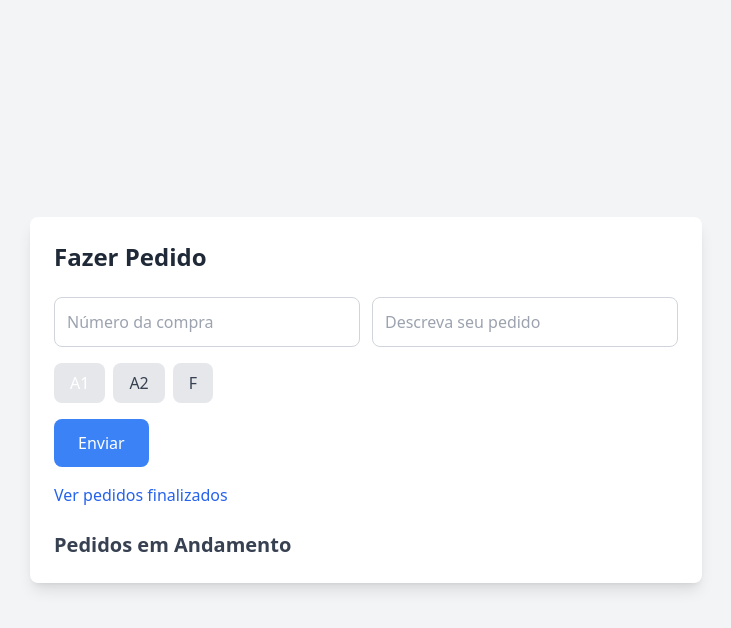
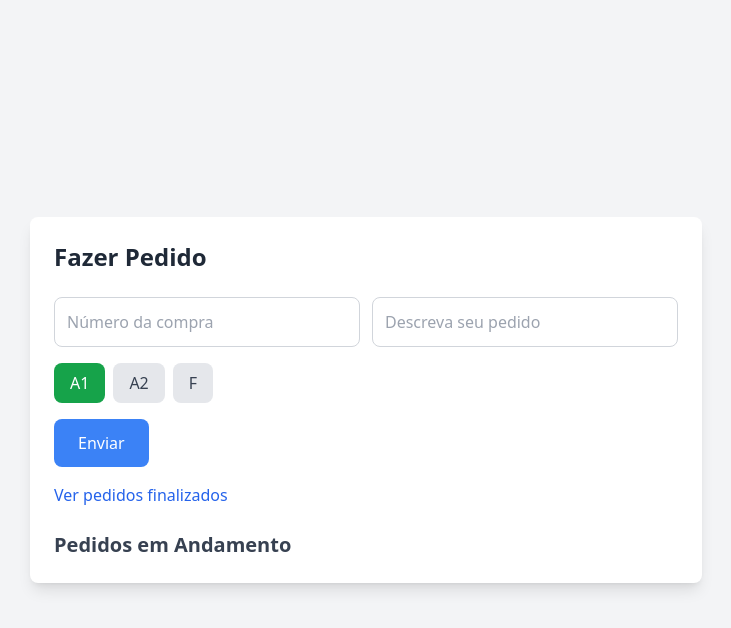
Before and after one commit to fabiohenridev/nordestaofrfont, a plain HTML site: page index.html in a window 1280 px wide. Both pictures are taken after a click on the button "A1". Shown: the whole page, without its empty margins (274-1005 px from the left). Drawn offline with nearby package versions, Linux system fonts and the light colour scheme; no server answers.

Commit message:
updateee

```diff
--- a/index.html
+++ b/index.html
@@ -77,10 +77,20 @@
 
     function selecionarTipo(tipo) {
       tipoSelecionado = tipo;
-      document.getElementById('tipoA1').classList.remove('bg-blue-500', 'text-white');
-      document.getElementById('tipoA2').classList.remove('bg-blue-500', 'text-white');
-      document.getElementById('tipoF').classList.remove('bg-blue-500', 'text-white');
-      document.getElementById(`tipo${tipo}`).classList.add('bg-blue-500', 'text-white');
+      const buttons = {
+        'A1': { selected: ['bg-green-600', 'text-white'], unselected: ['bg-gray-200', 'text-gray-700'] },
+        'A2': { selected: ['bg-purple-600', 'text-white'], unselected: ['bg-gray-200', 'text-gray-700'] },
+        'F': { selected: ['bg-yellow-600', 'text-white'], unselected: ['bg-gray-200', 'text-gray-700'] }
+      };
+      ['A1', 'A2', 'F'].forEach(t => {
+        const btn = document.getElementById(`tipo${t}`);
+        btn.classList.remove(...buttons[t].selected, ...buttons[t].unselected);
+        if (t === tipo) {
+          btn.classList.add(...buttons[t].selected);
+        } else {
+          btn.classList.add(...buttons[t].unselected);
+        }
+      });
     }
 
     async function enviarPedido() {
@@ -102,9 +112,9 @@
         document.getElementById('numero').value = '';
         document.getElementById('descricao').value = '';
         tipoSelecionado = null;
-        document.getElementById('tipoA1').classList.remove('bg-blue-500', 'text-white');
-        document.getElementById('tipoA2').classList.remove('bg-blue-500', 'text-white');
-        document.getElementById('tipoF').classList.remove('bg-blue-500', 'text-white');
+        document.getElementById('tipoA1').classList.remove('bg-green-600', 'text-white');
+        document.getElementById('tipoA2').classList.remove('bg-purple-600', 'text-white');
+        document.getElementById('tipoF').classList.remove('bg-yellow-600', 'text-white');
         document.getElementById('tipoA1').classList.add('bg-gray-200', 'text-gray-700');
         document.getElementById('tipoA2').classList.add('bg-gray-200', 'text-gray-700');
         document.getElementById('tipoF').classList.add('bg-gray-200', 'text-gray-700');
@@ -200,7 +210,7 @@
       const btnF = document.createElement('button');
       btnF.textContent = 'Finalizar';
       btnF.className = 'bg-green-600 text-white px-4 py-2 rounded-lg hover:bg-green-700 transition font-semibold';
-      btnF.onclick = () => finalizarPedido(pedido._id);
+      btnF.onclic = () => finalizarPedido(pedido._id);
       el.appendChild(btnF);
 
       pedidosDiv.appendChild(el);
```
